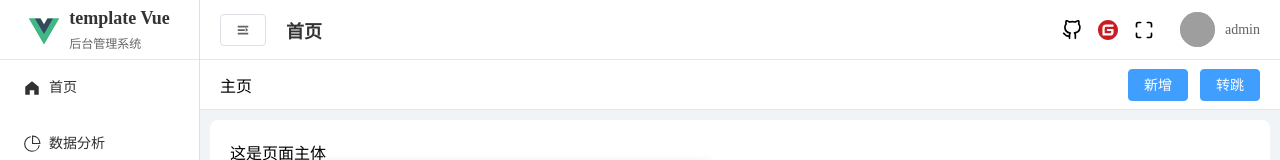
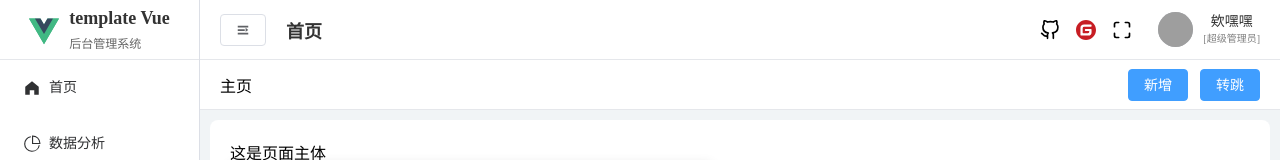
Before and after one commit to carocall/template-vue, a Vue app: page / in a window 1280 px wide. Shown: the top 160 px of the page. Built offline with nearby package versions, Linux system fonts and the light colour scheme; grey boxes are pictures that could not be loaded.

Commit message:
feat(用户头像组件): 添加用户名和职位显示样式
调整用户头像组件布局，新增用户名和职位显示区域，并添加相应样式
优化flex布局，使内容垂直水平居中

```diff
--- a/src/layouts/main/componenet/UserAvatar.vue
+++ b/src/layouts/main/componenet/UserAvatar.vue
@@ -5,9 +5,11 @@
 <template>
   <el-dropdown >
     <div class="flex-box">
-      <el-avatar
-          class="avatar" src="https://img2.baidu.com/it/u=3422222442,1928892222&fm=253&fmt=auto&app=138&f=JPEG?w=500&h=500" />
-      <p>admin</p>
+      <el-avatar class="avatar" src="https://img2.baidu.com/it/u=3422222442,1928892222&fm=253&fmt=auto&app=138&f=JPEG?w=500&h=500" />
+      <div>
+        <p class="name">欸嘿嘿</p>
+        <p class="job">[超级管理员]</p>
+      </div>
     </div>
     <template #dropdown>
       <el-dropdown-menu>
@@ -22,8 +24,7 @@
   </el-dropdown>
 </template>
 
-<style scoped>
-
+<style>
 .flex-box {
   display: flex;
   align-items: center;
@@ -35,4 +36,22 @@
   width: 35px;
   margin: 0 10px;
 }
+
+.name {
+  display: flex;
+  align-items: center;    /* 垂直居中 */
+  justify-content: center; /* 水平居中 */
+  font-size: 14px;
+  margin-bottom: 5px;
+  color: #333333;
+}
+
+.job {
+  display: flex;
+  align-items: center;    /* 垂直居中 */
+  justify-content: center; /* 水平居中 */
+  font-size: 10px;
+  color: #808080;
+}
+
 </style>
```
